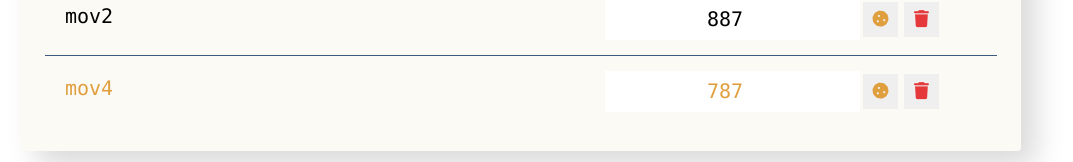
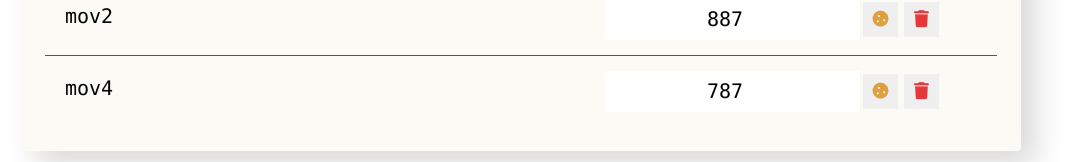
Before and after one commit to Mrkhan14/React-App-01, a React (Create React App) app: page / in a window 1280 px wide. Shown: the part 619-781 px from the top of the page, without its empty margins (119-1192 px from the left). Built offline with nearby package versions, Linux system fonts and the light colour scheme.

Commit message:
#13, #14, Review of lessons,   #15. Project. Working with events

```diff
--- a/public/index.html
+++ b/public/index.html
@@ -26,7 +26,7 @@
       work correctly both with client-side routing and a non-root public URL.
       Learn how to configure a non-root public URL by running `npm run build`.
     -->
-    <title>React App</title>
+    <title>React-App-01</title>
   </head>
   <body>
     <noscript>You need to enable JavaScript to run this app.</noscript>
--- a/src/components/app/App.js
+++ b/src/components/app/App.js
@@ -5,7 +5,7 @@ import MoviesAddForm from '../movies-add-form/movies-add-form'
 import SearchPanel from '../search-panel/search-panel'
 import './app.css'
 function App() {
-	const data=[
+	const data2=[
 		{ id: 1, name: "mov1", viewers: 987, favourite: false},
 		{ id: 2, name: "mov2", viewers: 887,  favourite: false},
 		{ id: 3, name: "mov4", viewers: 787,  favourite: true}
@@ -19,7 +19,7 @@ function App() {
 					<SearchPanel />
 					<AppFilter />
 				</div>
-				<MovieList data={ data } />
+				<MovieList data={ data2 } />
 				<MoviesAddForm />
 			</div>
 		</div>
--- a/src/components/movie-list-item/movie-list-item.js
+++ b/src/components/movie-list-item/movie-list-item.js
@@ -1,14 +1,34 @@
+import { Component} from "react";
 import './movie-list-item.css'
 
-const MovieListItem = ({ name, viewers, favourite }) => {
+class MovieListItem extends Component{
+	constructor(props) {
+		super(props);
+		this.state={
+			favourite :false,
+			like: false
+		}
+	}
 
-	console.log(favourite)
+	onFavourite= () =>{
+		this.setState(prevState => ({
+			favourite: !prevState.favourite
+		}))
+	}
+	onLike= () =>{
+		this.setState(prevState => ({
+			like: !prevState.like
+		}))
+	}
+	render() {
+		const {name, viewers, } = this.props
+		const { favourite, like } = this.state
 		return (
-		<li className={`list-group-item d-flex justify-content-between favourite ${favourite && 'favouriteClass'}`} >
-			<span className='list-group-item-label'>{name}</span>
+			<li className={`list-group-item d-flex justify-content-between favourite ${favourite && 'favouriteClass'} ${like && 'like'}`} >
+				<span className='list-group-item-label' onClick={this.onLike}>{name}</span>
 				<input type='number' className='list-group-item-input' defaultValue={viewers} />
 				<div className='d-flex justify-content-center align-items-center'>
-				<button type='button' className='btn-cookie btn-sm '>
+					<button type='button' className='btn-cookie btn-sm' onClick={this.onFavourite}>
 						<i className='fas fa-cookie'></i>
 					</button>
 
@@ -20,5 +40,27 @@ const MovieListItem = ({ name, viewers, favourite }) => {
 			</li>
 		)
 	}
+}
+
+// const MovieListItem = ({ name, viewers, favourite }) => {
+//
+// 	console.log(favourite)
+// 	return (
+// 		<li className={`list-group-item d-flex justify-content-between favourite ${favourite && 'favouriteClass'}`} >
+// 			<span className='list-group-item-label'>{name}</span>
+// 			<input type='number' className='list-group-item-input' defaultValue={viewers} />
+// 			<div className='d-flex justify-content-center align-items-center'>
+// 				<button type='button' className='btn-cookie btn-sm '>
+// 					<i className='fas fa-cookie'></i>
+// 				</button>
+//
+// 				<button type='button' className='btn-trash btn-sm '>
+// 					<i className='fas fa-trash'></i>
+// 				</button>
+// 				<i className='fas fa-star'></i>
+// 			</div>
+// 		</li>
+// 	)
+// }
 
 export default MovieListItem
```
Lines whose indentation alone changed are shown as unchanged.
